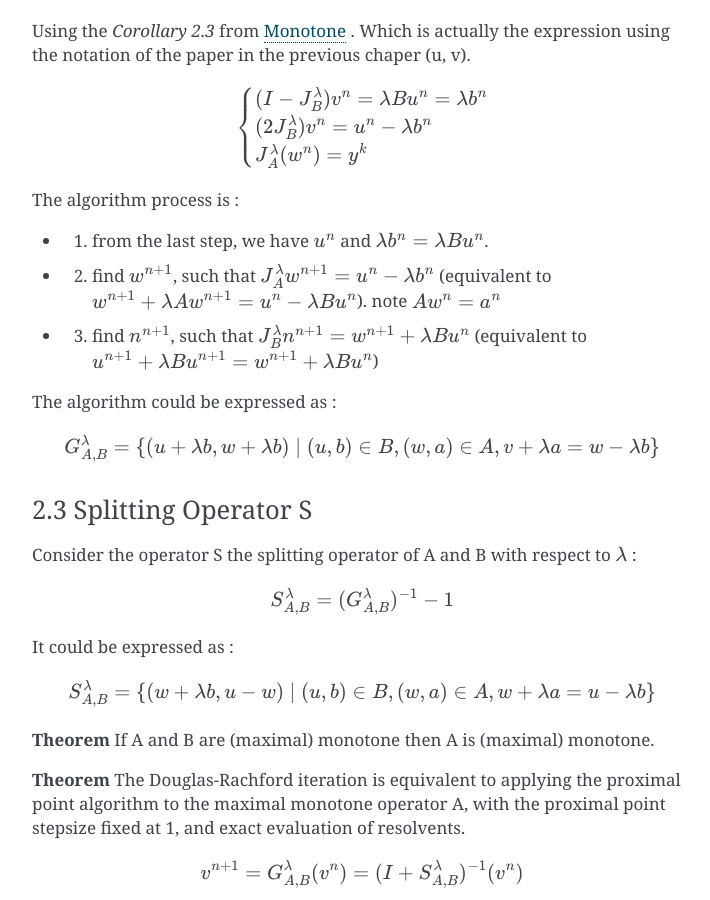
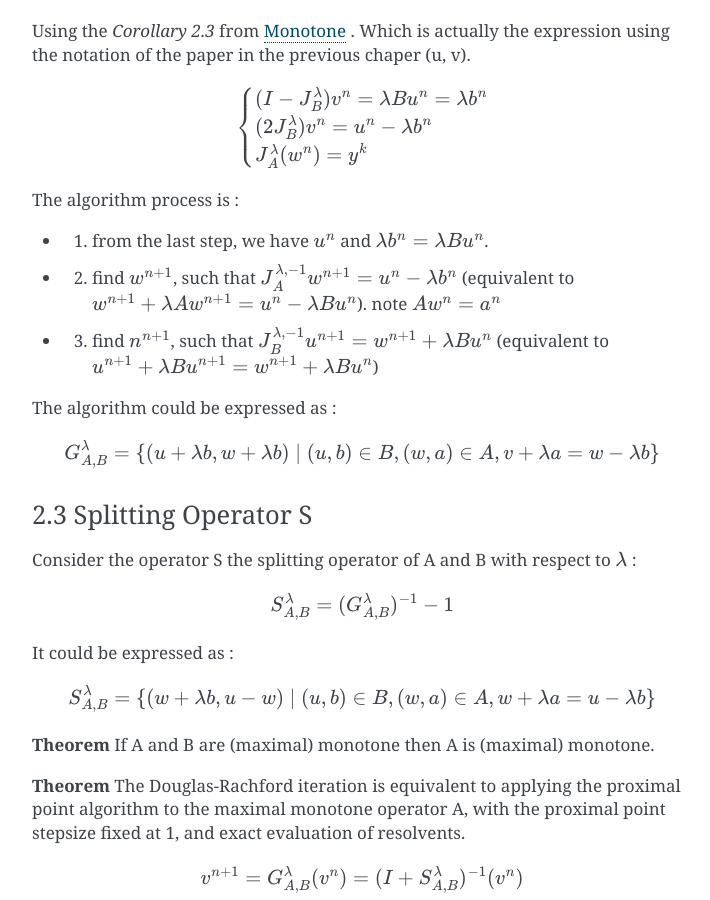
Before and after one commit to gggliuye/cvx_learning, a Sphinx documentation site: the page built from docs/PaperRead/Douglas-Rachford.rst, in a window 1280 px wide and 900 px high, scrolled down 3459 px. Shown: the whole window, without its empty margins (388-1098 px from the left). Built offline with Sphinx 7.4.7, drawn with Linux system fonts in a browser that asks for light colours.

Commit message:
Update Douglas-Rachford.rst

```diff
--- a/docs/PaperRead/Douglas-Rachford.rst
+++ b/docs/PaperRead/Douglas-Rachford.rst
@@ -175,8 +175,8 @@ Which is actually the expression using the notation of the paper in the previous
 The algorithm process is :
 
 * 1. from the last step, we have :math:`u^{n}` and :math:`\lambda b^{n} = \lambda Bu^{n}`.
-* 2. find :math:`w^{n+1}`, such that :math:`J_{A}^{\lambda} w^{n+1} =u^{n} - \lambda b^{n}` (equivalent to :math:`w^{n+1}+\lambda A w^{n+1} = u^{n} - \lambda Bu^{n}`). note :math:`Aw^{n}=a^{n}`
-* 3. find :math:`n^{n+1}`, such that :math:`J_{B}^{\lambda}n^{n+1}=w^{n+1} + \lambda Bu^{n}` (equivalent to :math:`u^{n+1}+\lambda Bu^{n+1} = w^{n+1} + \lambda Bu^{n}`)
+* 2. find :math:`w^{n+1}`, such that :math:`J_{A}^{\lambda, -1} w^{n+1} =u^{n} - \lambda b^{n}` (equivalent to :math:`w^{n+1}+\lambda A w^{n+1} = u^{n} - \lambda Bu^{n}`). note :math:`Aw^{n}=a^{n}`
+* 3. find :math:`n^{n+1}`, such that :math:`J_{B}^{\lambda, -1}u^{n+1}=w^{n+1} + \lambda Bu^{n}` (equivalent to :math:`u^{n+1}+\lambda Bu^{n+1} = w^{n+1} + \lambda Bu^{n}`)
 
 The algorithm could be expressed as :
 
```
